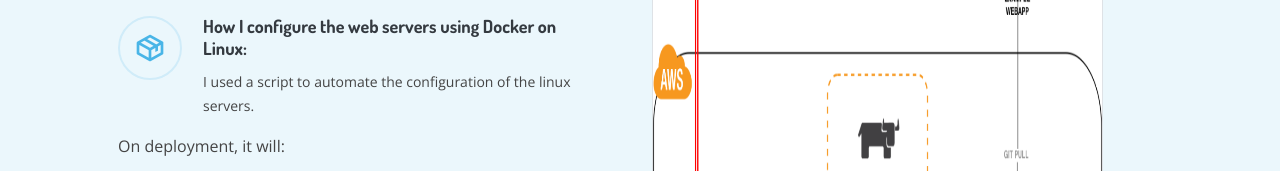
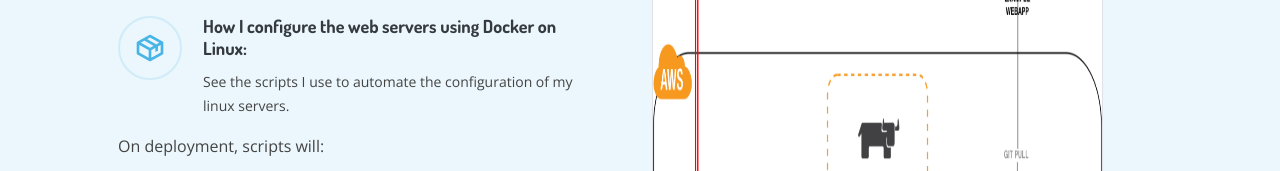
Before and after one commit to benjamindavisdc/may23pipeline01, a plain HTML site: page index.html in a window 1280 px wide. Shown: the part 1428-1599 px from the top of the page. Drawn offline with nearby package versions, Linux system fonts and the light colour scheme.

Commit message:
Updated index text

```diff
--- a/index.html
+++ b/index.html
@@ -125,11 +125,10 @@
         <div class="icon-box">
           <div class="icon"><i class="bx bx-package"></i></div>
           <h4 class="title"><a href="">How I configure the web servers using Docker on Linux:</a></h4>
-          <p class="description">I used a script to automate the configuration of the linux servers. </p>
+          <p class="description">See the scripts I use to automate the configuration of my linux servers. </p>
         </div>
 
-
-        <p>On deployment, it will:</p>
+        <p>On deployment, scripts will:</p>
 
         <p>Install Docker, <br>Install Jenkins, <br>Install Apache, <br>Build a Docker Network, <br>Build A Jenkins Image and Container, <br>Build an Apache Image and Container, <br>Intialize Jenkins, <br>Initialize Apache, <br>Configure the Jenkins Pipeline job from a Jenkinsfile, <br>Deliver repo files to Apache web server directory.</p>
 
```
Also changed, not shown: pipeline1.html (+0 -11 lines).
